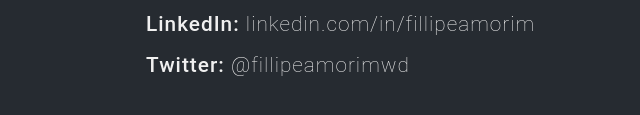
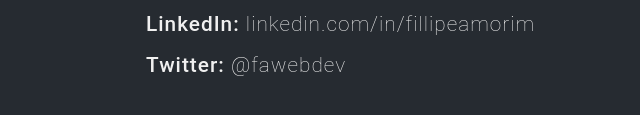
Before and after one commit to fillipeamorim/Portfolio, a plain HTML site: page index.html in a window 1280 px wide. Shown: the part 1505-1620 px from the top of the page, 14-654 px from the left. Drawn offline with Linux system fonts and the light colour scheme.

Commit message:
Changed Twitter username again

```diff
--- a/index.html
+++ b/index.html
@@ -228,7 +228,7 @@
 					<div class="Foot-section u-textBold">
 						<p>E-mail: <a class="Link js-contact" href="mailto:911@fillipeamorim.com" title="Send me an e-mail" target="_blank"><span class="Link-inner u-textNormal">911@fillipeamorim.com</span></a></p>
 						<p>LinkedIn: <a class="Link js-contact" href="https://linkedin.com/in/fillipeamorim" title="Visit my LinkedIn Profile" target="_blank"><span class="Link-inner u-textNormal">linkedin.com/in/fillipeamorim</span></a></p>
-						<p>Twitter: <a class="Link js-contact" href="https://twitter.com/fillipeamorimwd" title="Tweet-me" target="_blank"><span class="Link-inner u-textNormal">@fillipeamorimwd</span></a></p>
+						<p>Twitter: <a class="Link js-contact" href="https://twitter.com/fawebdev" title="Tweet-me @fawebdev" target="_blank"><span class="Link-inner u-textNormal">@fawebdev</span></a></p>
 					</div>
 				</div>
 			</div>
```
